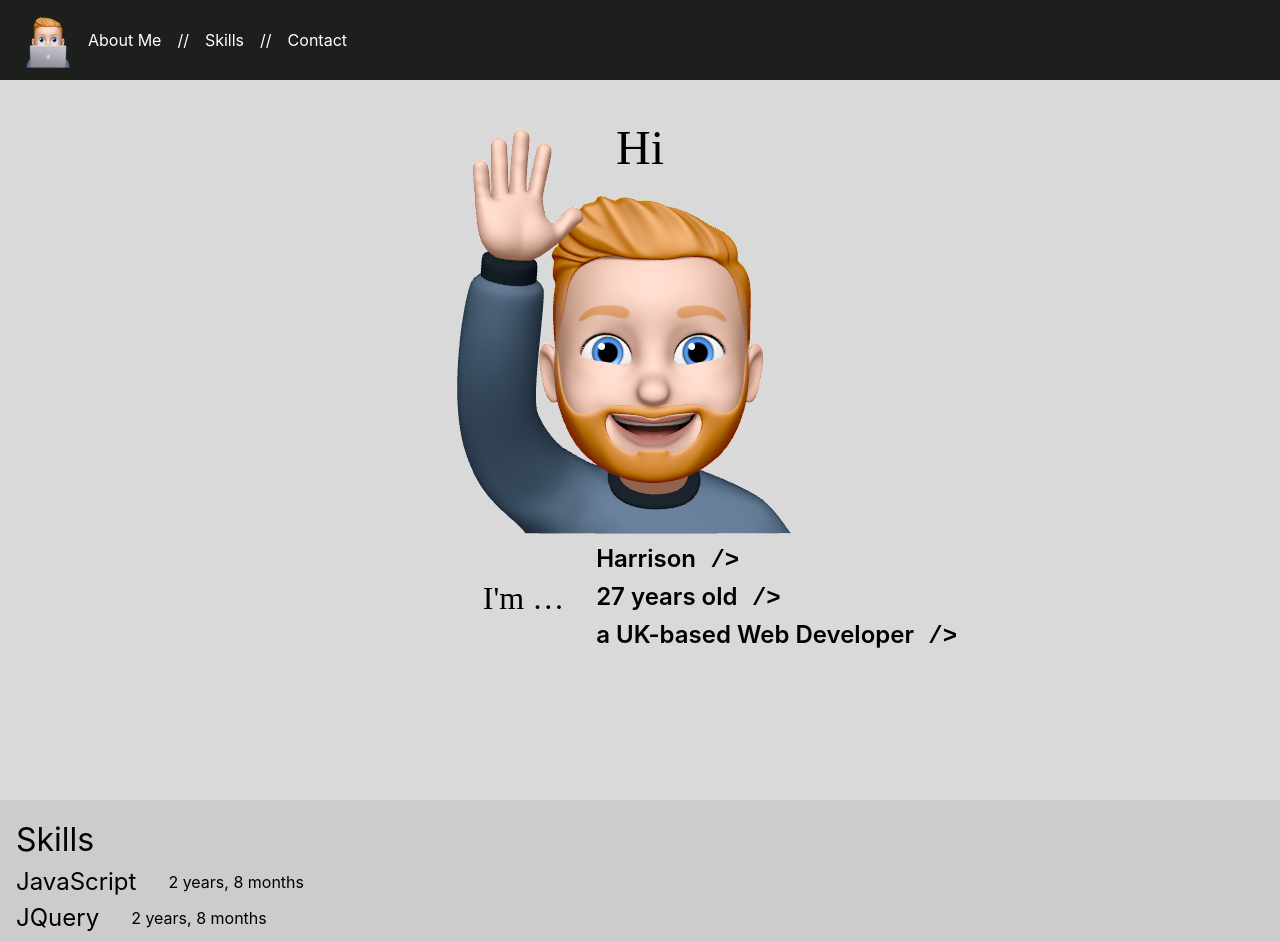
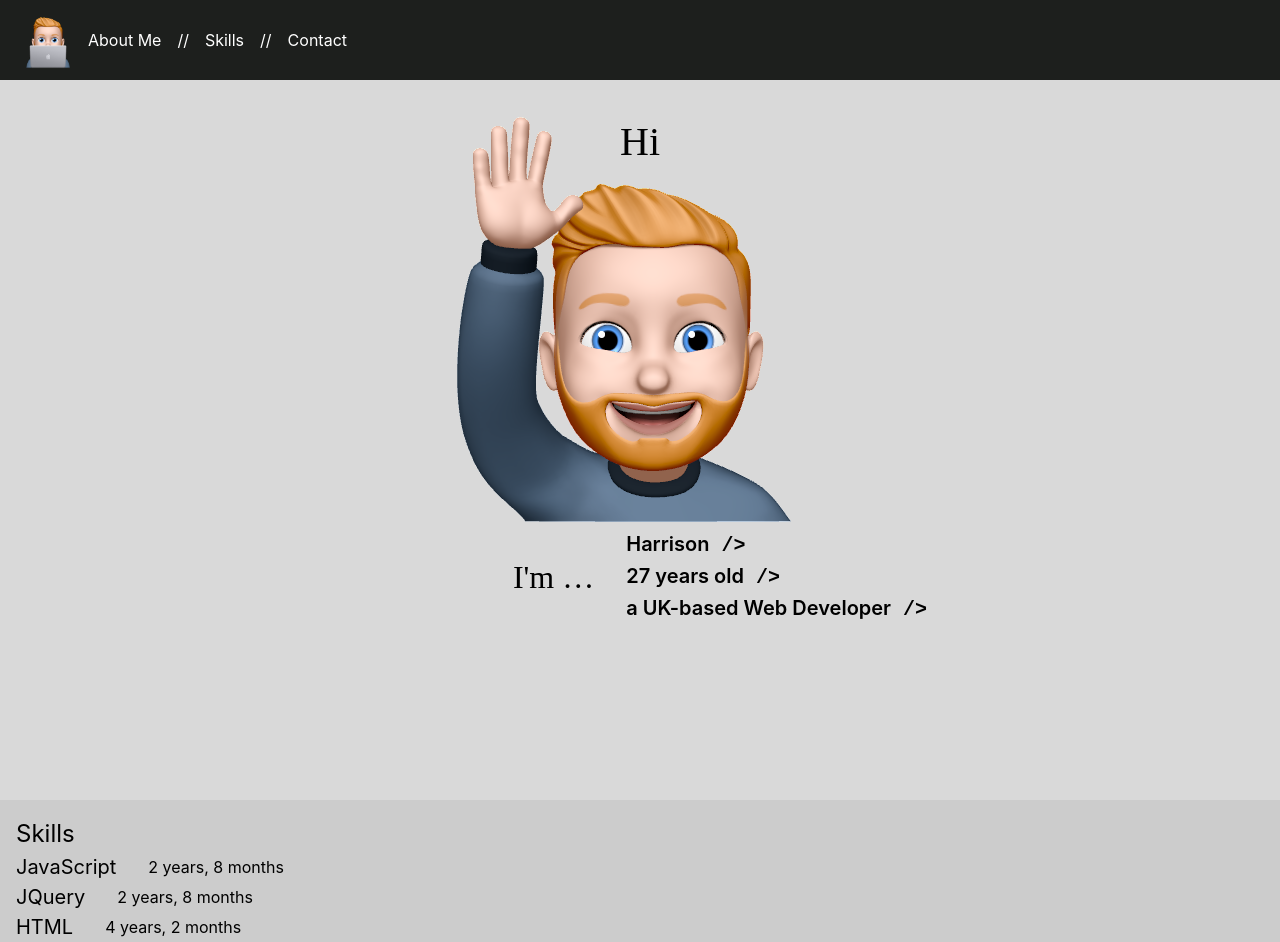
Before and after one commit to hraybould/portfolio, a React (Create React App) app: page / in a window 1280 px wide. Shown: the top 942 px of the page. Built offline with nearby package versions, Linux system fonts and the light colour scheme.

Commit message:
added clickable header img

```diff
--- a/src/components/Header/Header.tsx
+++ b/src/components/Header/Header.tsx
@@ -1,11 +1,40 @@
 import { Navigation } from "components/Navigation";
 import mac from "assets/memoji/mac.png";
 import { headerId } from "./models";
+import React, { useEffect, useState } from "react";
 
 export const Header: React.FC<{}> = () => {
+  // Determines if a user has scrolled from the top of the page
+  // A user may click the Image to scroll to the top
+  // This is done my adding the Clickable class
+  const [hasScrolled, setHasScrolled] = useState<boolean>(false);
+
+  useEffect(() => {
+    const scrollListener = () => {
+      setHasScrolled(!!window.scrollY);
+    };
+    // Add Event listener
+    document.addEventListener("scroll", scrollListener);
+    // Cleanup listener on unmount
+    return () => {
+      document.removeEventListener("scroll", scrollListener);
+    };
+  }, []);
+
   return (
     <header id={headerId}>
-      <img className="MeMoji" src={mac} alt="MeMoji Icon of me" />
+      <img
+        className={`MeMoji ${hasScrolled ? "Clickable" : ""}`}
+        src={mac}
+        alt="MeMoji Icon of me"
+        onClick={() => {
+          if (hasScrolled) {
+            window.scrollTo({ top: 0 });
+          } else {
+            console.debug("You clicked the image, but I won't do anything");
+          }
+        }}
+      />
       <Navigation />
     </header>
   );
--- a/src/styles/_global.scss
+++ b/src/styles/_global.scss
@@ -24,21 +24,21 @@ body {
 h1 {
   font-size: 200%;
   @include media-min-width($laptopBreakpoint) {
-    font-size: 300%;
+    font-size: 250%;
   }
 }
 
 h2 {
-  font-size: 150%;
+  font-size: 125%;
   @include media-min-width($laptopBreakpoint) {
-    font-size: 200%;
+    font-size: 150%;
   }
 }
 
 h3 {
-  font-size: 125%;
+  font-size: 110%;
   @include media-min-width($laptopBreakpoint) {
-    font-size: 150%;
+    font-size: 125%;
   }
 }
 
@@ -54,3 +54,7 @@ h3 {
   font-family: "Courier New", Courier, monospace;
   font-weight: 600;
 }
+
+.Clickable {
+  cursor: pointer;
+}
```
